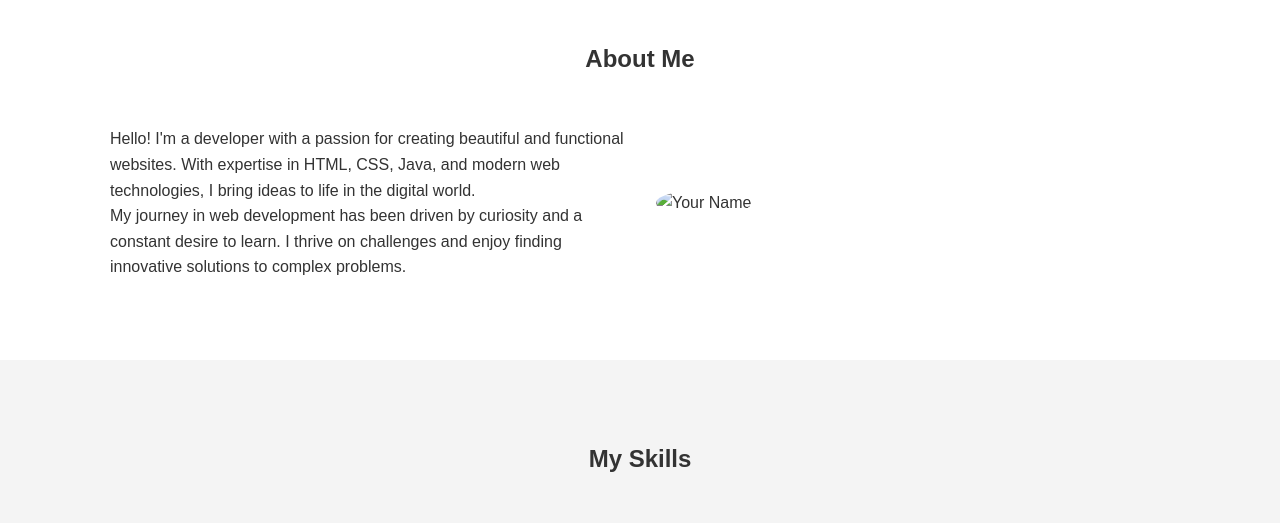
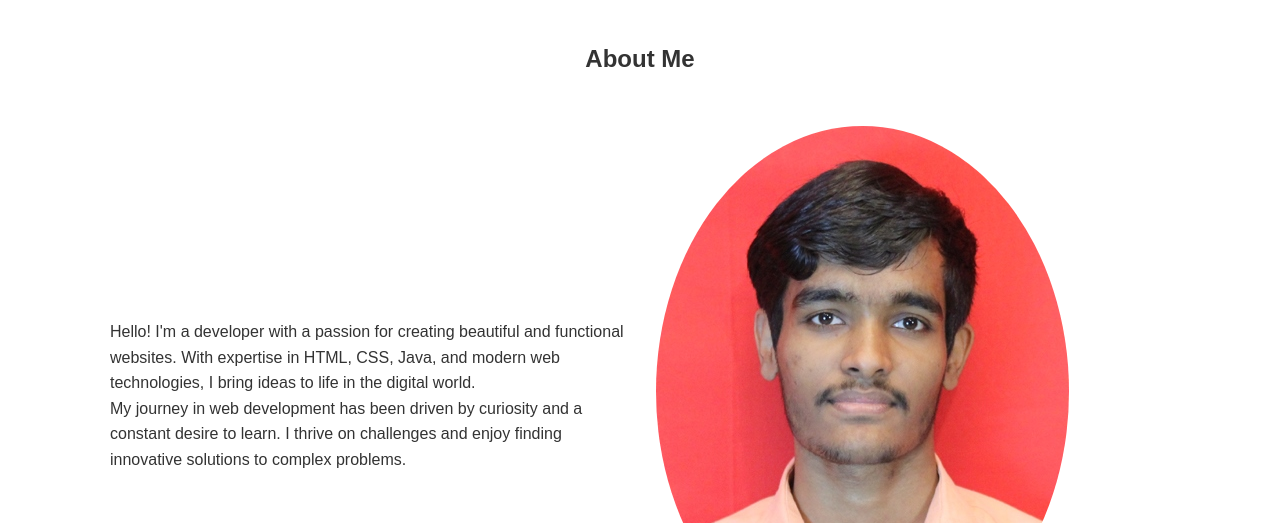
Before and after one commit to subbuu-007/Profile, a plain HTML site: page index.html in a window 1280 px wide. Shown: the part 840-1363 px from the top of the page. Drawn offline with Linux system fonts and the light colour scheme.

Commit message:
Update index.html

```diff
--- a/index.html
+++ b/index.html
@@ -299,7 +299,7 @@
                         <p>My journey in web development has been driven by curiosity and a constant desire to learn. I thrive on challenges and enjoy finding innovative solutions to complex problems.</p>
                     </div>
                     <div class="about-image">
-                        <img src="/placeholder.svg?height=300&width=300" alt="Your Name">
+                        <img src="2e119cAD_210224_11771.jpg?height=300&width=300" alt="Your Name">
                     </div>
                 </div>
             </div>
```
